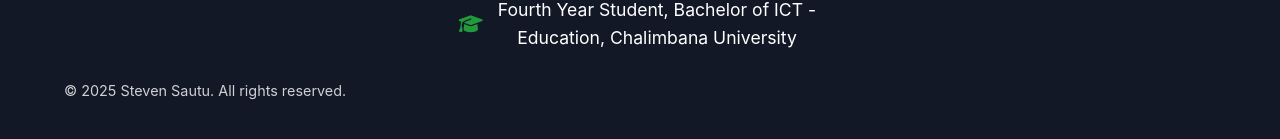
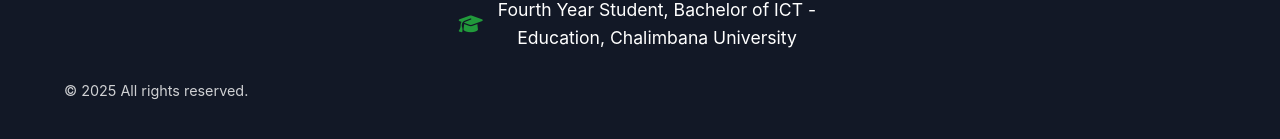
Before and after one commit to StevenSautu/My-Portofolio, a React (Create React App) app in the folder my-portfolio/: page / in a window 1280 px wide. Shown: the part 6789-6928 px from the top of the page. Built offline with nearby package versions, Linux system fonts and the light colour scheme.

Commit message:
Update Footer component

```diff
--- a/my-portfolio/src/components/Footer.js
+++ b/my-portfolio/src/components/Footer.js
@@ -31,7 +31,7 @@
         </div>
 
         <div className="footer-bottom">
-          <p className="copyright">&copy; {new Date().getFullYear()} Steven Sautu. All rights reserved.</p>
+          <p className="copyright">&copy; {new Date().getFullYear()} All rights reserved.</p>
         </div>
       </div>
     </footer>
```
